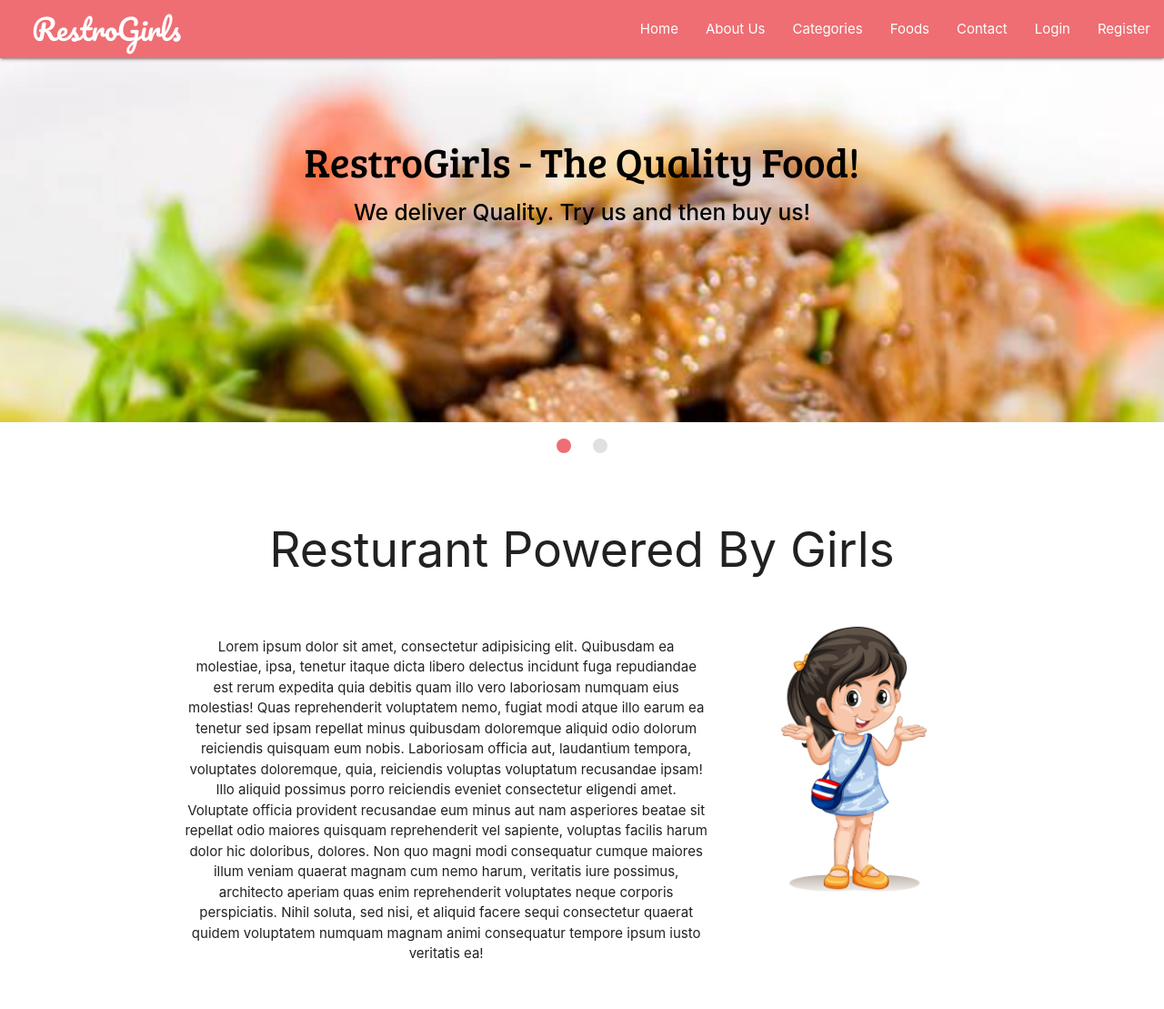
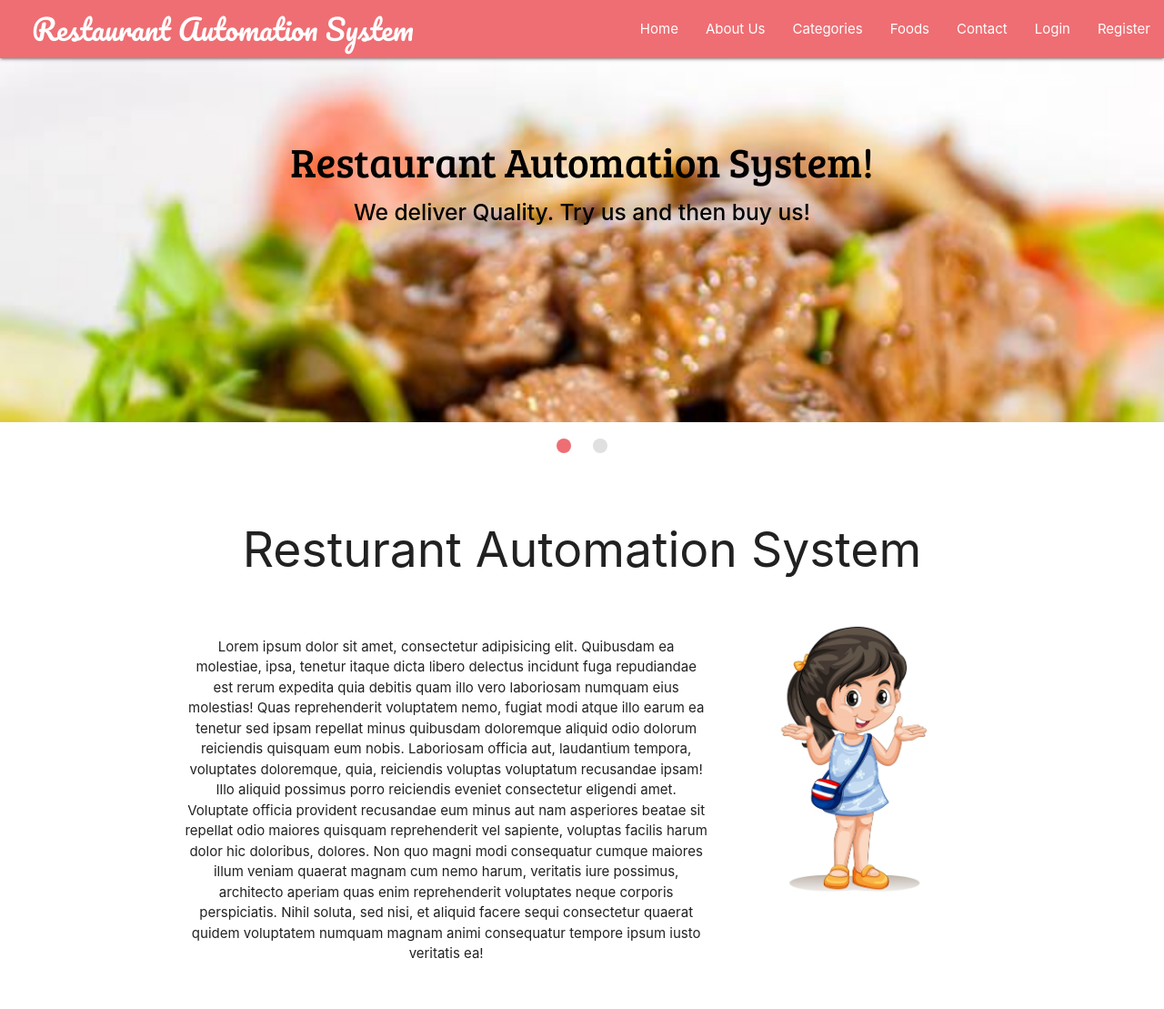
Before and after one commit to shekokar/restaurant_automation_sys, a PHP site: page / in a window 1280 px wide. Shown: the top 1109 px of the page at 91% size. Run offline with PHP 8.4, Linux system fonts and the light colour scheme.

Commit message:
Edited all the files

```diff
--- a/about-restro-girls.php
+++ b/about.php
@@ -5,7 +5,7 @@ session_start();
 <html lang="en">
 <head>
 	<meta charset="UTF-8">
-	<title>RestroGirls - About!</title>
+	<title>About!</title>
 
 	<meta name="viewport" content="width=device-width, initial-scale=1.0"/>
 
--- a/admin/layout/about-modal.php
+++ b/admin/layout/about-modal.php
@@ -1,7 +1,7 @@
 <div id="modal1" class="modal">
     <div class="modal-content">
-      <h4>About RestroGirls</h4>
-      <p>We are RestroGirls. One Resturant powered by the girls only! We love to make delicious foods and serve our customers. We have been doing this for many years now!</p>
+      <h4>About</h4>
+      <p>We love to make delicious foods and serve our customers. We have been doing this for many years now!</p>
     </div>
     <div class="modal-footer">
       <a href="#!" class="modal-close waves-effect waves-green btn-flat">Close</a>
--- a/admin/layout/left-sidebar-long.php
+++ b/admin/layout/left-sidebar-long.php
@@ -4,7 +4,7 @@
 
 				<div class="row">
 					<div class="col">
-						<h4 class="heading-name">RestroGirls</h4>
+						<h4 class="heading-name">Restaurant Automation System</h4>
 					</div>
 				</div>
 				<ul class="nav nav-sidebar list-group">
--- a/backends/connection-pdo.php
+++ b/backends/connection-pdo.php
@@ -8,6 +8,7 @@ try {
 }
 catch(PDOException $e)
 {
+    print($e);
     throw new Exception();
 
 }
--- a/chunks/about.php
+++ b/chunks/about.php
@@ -3,6 +3,6 @@
 		      <div class="row container">
 		        <h2 class="header">ABOUT US</h2>
 		        <p class="grey-text text-darken-3 lighten-3">Lorem ipsum dolor sit amet, consectetur adipisicing elit. Laboriosam optio deserunt labore impedit maiores non consequuntur fugiat, nostrum animi dolor illum, distinctio veniam dicta, reiciendis voluptatum voluptas modi ad sequi assumenda! Eum beatae voluptatum quod labore voluptas quis sint dolorum, architecto autem at. Atque esse, adipisci similique consequuntur cupiditate unde recusandae consequatur accusantium culpa voluptate. Est, mollitia, debitis. Molestiae odio cupiditate odit, illo culpa mollitia sint possimus commodi nemo aperiam quia, harum nulla repellendus iusto. Eligendi nulla laudantium ratione deleniti nostrum. Commodi deleniti temporibus culpa consequatur perspiciatis quae quis, at non molestias dolores dolor quos, illum quidem nulla velit. Architecto, voluptate, id nobis, beatae quisquam omnis minima officia ab voluptas ipsa quia debitis, nemo error! Facilis, ullam. Laboriosam distinctio incidunt optio, impedit maiores eius asperiores amet totam facilis eaque in minus, repellat, architecto iure odio quod possimus. Quam, tempora hic. Ratione nihil eos tenetur vel veniam molestiae, enim maxime deserunt.</p>
-				<a href="/RestroGirls/about-restro-girls.php" class="waves-effect waves-light btn" style="background: #ee6e73 !important;">Read More &raquo;</a>
+				<a href="/restaurant_automation_sys/about.php" class="waves-effect waves-light btn" style="background: #ee6e73 !important;">Read More &raquo;</a>
 		      </div>
 	</section>
--- a/chunks/banner-slider.php
+++ b/chunks/banner-slider.php
@@ -4,7 +4,7 @@
 		    <li>
 		    	<img src="images/banner3.jpg">
 		    	<div class="caption center-align black-text">
-		        <h3 style="font-size: 3rem !important; font-style: bold !important; font-family: 'Bree Serif', serif;">RestroGirls - The Quality Food!</h3>
+		        <h3 style="font-size: 3rem !important; font-style: bold !important; font-family: 'Bree Serif', serif;">Restaurant Automation System!</h3>
 		        <h5 class="light black-text text-lighten-3"><strong>We deliver Quality. Try us and then buy us!</strong></h5>
 		      </div>
 		    </li>
--- a/chunks/description.php
+++ b/chunks/description.php
@@ -1,6 +1,6 @@
 <section class="fdes">
 		<div class="section white center">
-			<h2 class="header" style="padding:20px; padding-bottom: 30px;">Resturant Powered By Girls</h2>
+			<h2 class="header" style="padding:20px; padding-bottom: 30px;">Resturant Automation System</h2>
 		      <div class="row container center">
 		        <div class="col center l8 s12">
 		        	<p>Lorem ipsum dolor sit amet, consectetur adipisicing elit. Quibusdam ea molestiae, ipsa, tenetur itaque dicta libero delectus incidunt fuga repudiandae est rerum expedita quia debitis quam illo vero laboriosam numquam eius molestias! Quas reprehenderit voluptatem nemo, fugiat modi atque illo earum ea tenetur sed ipsam repellat minus quibusdam doloremque aliquid odio dolorum reiciendis quisquam eum nobis. Laboriosam officia aut, laudantium tempora, voluptates doloremque, quia, reiciendis voluptas voluptatum recusandae ipsam! Illo aliquid possimus porro reiciendis eveniet consectetur eligendi amet. Voluptate officia provident recusandae eum minus aut nam asperiores beatae sit repellat odio maiores quisquam reprehenderit vel sapiente, voluptas facilis harum dolor hic doloribus, dolores. Non quo magni modi consequatur cumque maiores illum veniam quaerat magnam cum nemo harum, veritatis iure possimus, architecto aperiam quas enim reprehenderit voluptates neque corporis perspiciatis. Nihil soluta, sed nisi, et aliquid facere sequi consectetur quaerat quidem voluptatem numquam magnam animi consequatur tempore ipsum iusto veritatis ea!</p>
--- a/chunks/footer.php
+++ b/chunks/footer.php
@@ -4,8 +4,8 @@
             <div class="row">
               <div class="col l6 s12">
                 <h5 class="white-text">Contact US</h5>
-                <p class="grey-text text-lighten-4">123, Mishtir Bari Road, Shyamnagar, Kolkata</p>
-                <p class="grey-text text-lighten-4">Phone : +21-562-896-5378</p>
+                <p class="grey-text text-lighten-4">123, ABC Road, Gokuldhaam, Mumbai</p>
+                <p class="grey-text text-lighten-4">Phone : +00-123-456-7890</p>
               </div>
               <div class="col l4 offset-l2 s12">
                 <h5 class="white-text">Social Media Links</h5>
--- a/chunks/navbar.php
+++ b/chunks/navbar.php
@@ -2,13 +2,14 @@
 		<div class="navbar-fixed">
 		<nav>
 		    <div class="nav-wrapper">
-		      <a href="#" class="brand-logo">RestroGirls</a>
+		      <a href="#" class="brand-logo">Restaurant Automation System</a>
 		      <a href="#" data-target="mobile-demo" class="sidenav-trigger"><i class="material-icons">menu</i></a>
 		      <ul class="right hide-on-med-and-down">
-		        <li><a href="/RestroGirls" class="hvr-grow">Home</a></li>
-		        <li><a href="/RestroGirls/about-restro-girls.php" class="hvr-grow">About Us</a></li>
+		        <li><a href="/restaurant_automation_sys" class="hvr-grow">Home</a></li>
+		        <li><a href="/restaurant_automation_sys/about.php" class="hvr-grow">About Us</a></li>
 		        <li><a href="food-categories.php" class="hvr-grow">Categories</a></li>
-		        <li><a href="foods.php" class="hvr-grow">Foods</a></li>
+				<!-- <li><a href="/restaurant_automation_sys/about.php" class="hvr-grow">Categories</a></li> -->
+				<li><a href="foods.php" class="hvr-grow">Foods</a></li>
 		        <li><a href="#" class="hvr-grow" onclick="toggleModal('Contact Info', 'You can contact us directly by calling to this number +81-225-314-3456. Check the bottom Footer Section of the website for more info.');">Contact</a></li>
 
 		        <?php
@@ -29,8 +30,8 @@
 		</div>
 
 		  <ul class="sidenav" id="mobile-demo">
-		    <li><a href="/RestroGirls">Home</a></li>
-	        <li><a href="/RestroGirls/about-restro-girls.php">About Us</a></li>
+		    <li><a href="/restaurant_automation_sys">Home</a></li>
+	        <li><a href="/restaurant_automation_sys/about.php">About Us</a></li>
 	        <li><a href="food-categories.php">Categories</a></li>
 	        <li><a href="foods.php">Foods</a></li>
 	        <li><a href="#" onclick="toggleModal('Contact Info', 'You can contact us directly by calling to this number +81-225-314-3456. Check the bottom Footer Section of the website for more info.');">Contact</a></li>
--- a/food-categories.php
+++ b/food-categories.php
@@ -6,7 +6,7 @@ session_start();
 <html lang="en">
 <head>
 	<meta charset="UTF-8">
-	<title>RestroGirls - Categories!</title>
+	<title>Categories!</title>
 
 	<meta name="viewport" content="width=device-width, initial-scale=1.0"/>
 	<!-- <meta http-equiv="refresh" content="1"> -->
@@ -41,8 +41,6 @@ session_start();
 	<?php require('chunks/banner-slider.php'); ?>
 
 
-
-
 	<?php require('chunks/categories.php'); ?>
 
 
--- a/foods.php
+++ b/foods.php
@@ -6,7 +6,7 @@ session_start();
 <html lang="en">
 <head>
 	<meta charset="UTF-8">
-	<title>RestroGirls - Categories!</title>
+	<title>Categories!</title>
 
 	<meta name="viewport" content="width=device-width, initial-scale=1.0"/>
 	<!-- <meta http-equiv="refresh" content="1"> -->
--- a/index.php
+++ b/index.php
@@ -6,7 +6,7 @@ session_start();
 <html lang="en">
 <head>
 	<meta charset="UTF-8">
-	<title>RestroGirls - The Perfect Food at Your Door!</title>
+	<title>Restaurant Automation System</title>
 
 	<meta name="viewport" content="width=device-width, initial-scale=1.0"/>
 	<!-- <meta http-equiv="refresh" content="1"> -->
--- a/js/ajax.js
+++ b/js/ajax.js
@@ -45,7 +45,7 @@ $(function(){
 		} else {
 
 			$.ajax({
-	            url :'/RestroGirls/backends/register.php',
+	            url :'/restaurant_automation_sys/backends/register.php',
 	            type:'POST',
 	            data :{
 	            'name':name,
@@ -104,7 +104,7 @@ $(function(){
 		} else {
 
 			$.ajax({
-	            url :'/RestroGirls/backends/login.php',
+	            url :'/restaurant_automation_sys/backends/login.php',
 	            type:'POST',
 	            data :{
 	            'name':name,
```
